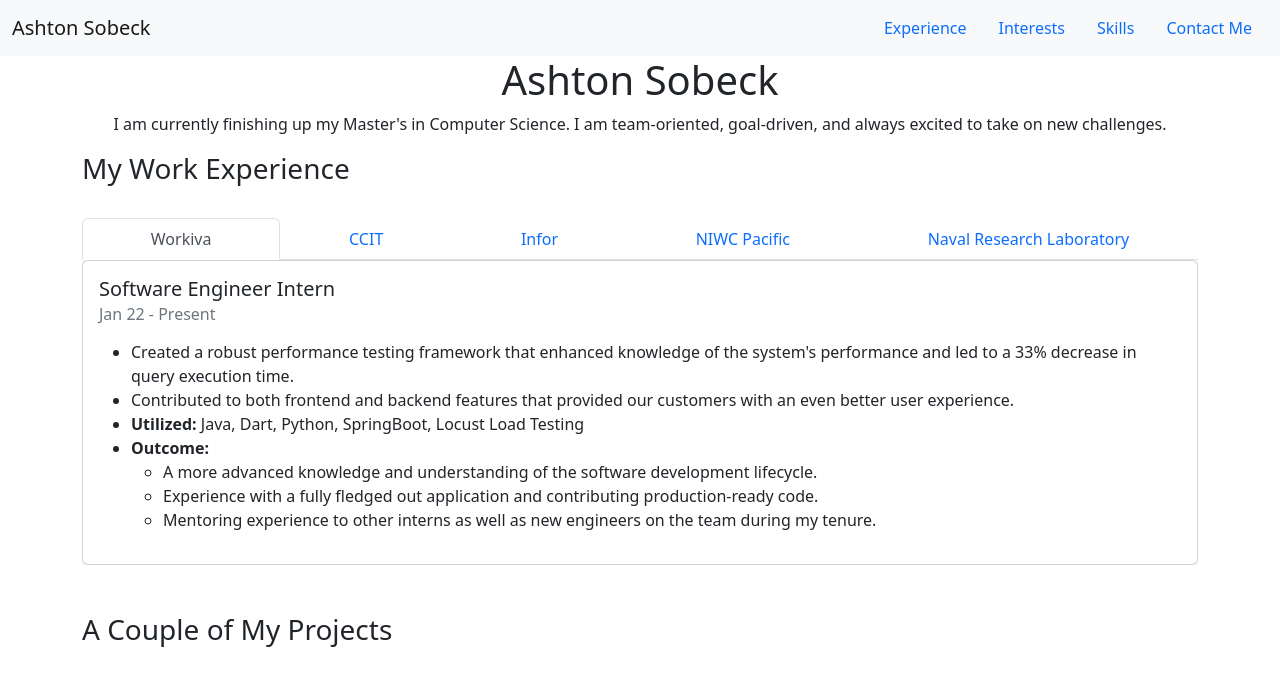
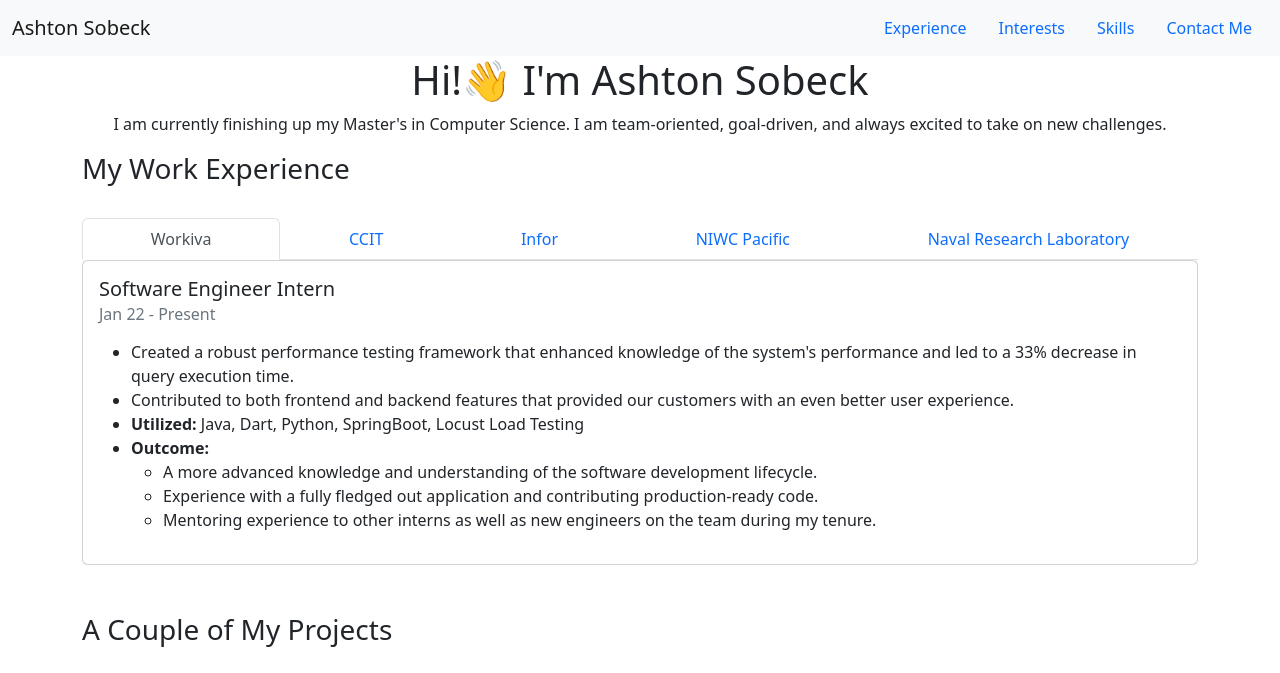
Before and after one commit to ashsobeck/ashsobeck.github.io, a plain HTML site: page index.html in a window 1280 px wide. Shown: the top 673 px of the page. Drawn offline with nearby package versions, Linux system fonts and the light colour scheme.

Commit message:
add in small personalization to main header

```diff
--- a/index.html
+++ b/index.html
@@ -57,7 +57,7 @@
 
     <div class="jumbotron">
       <div class="container text-center">
-        <h1>Ashton Sobeck</h1>
+        <h1>Hi!👋 I'm Ashton Sobeck</h1>
         <p>I am currently finishing up my Master's in Computer Science. I am team-oriented, goal-driven, and always excited to take on new challenges.</p>
       </div>
     </div>
```
